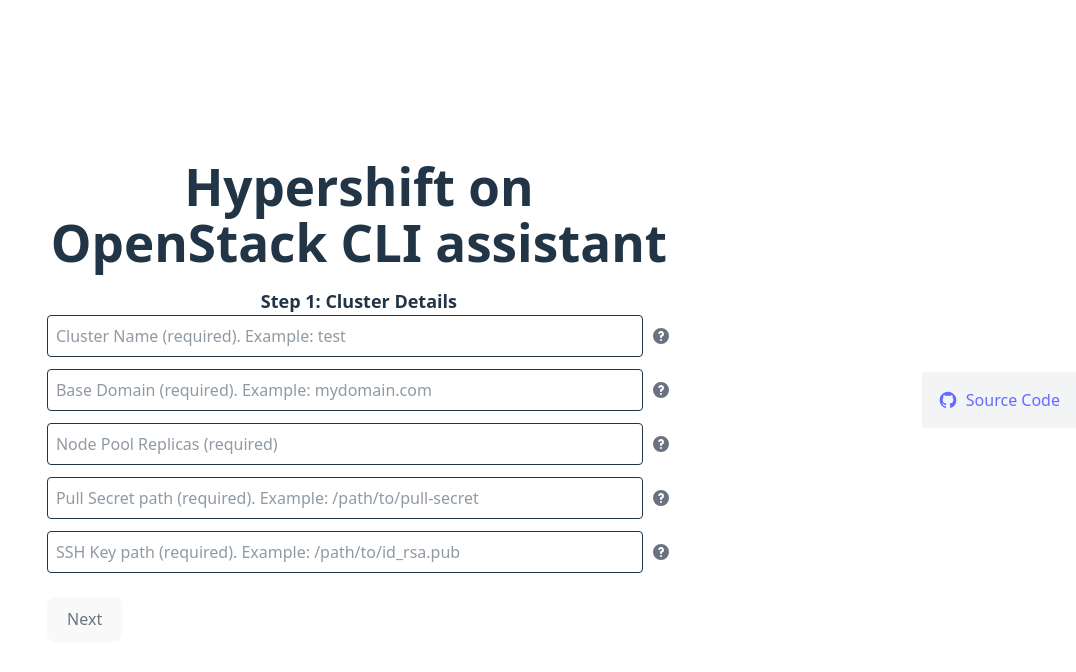
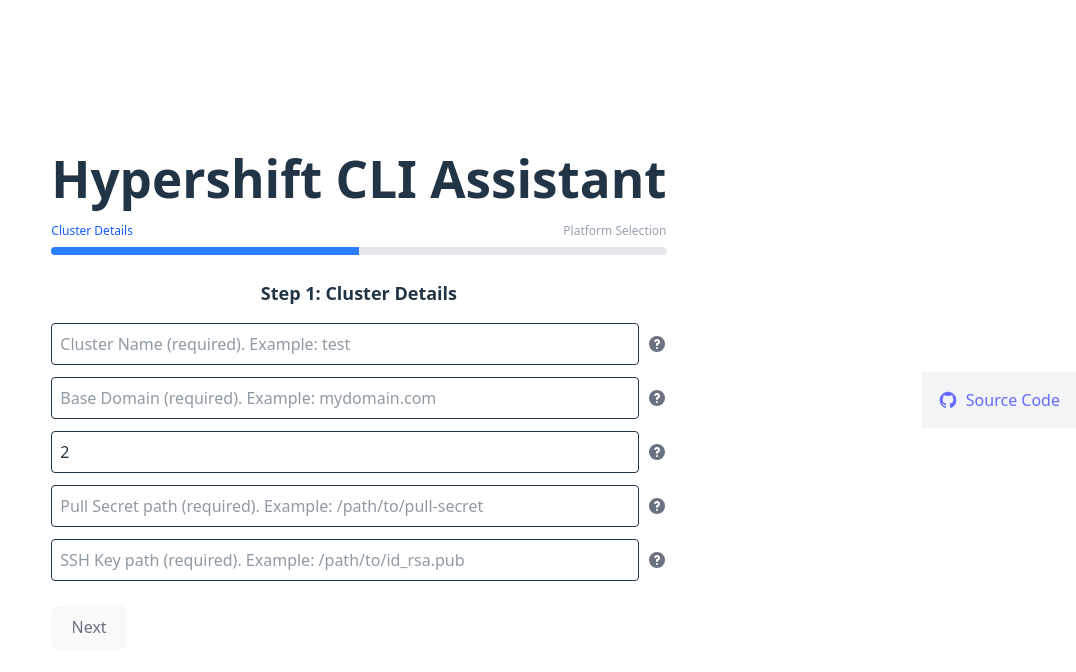
Before and after one commit to shiftstack/hcp-cli-assistant, a React (Vite) app: page / in a window 1280 px wide. Shown: the top 672 px of the page, without its empty margins (204-1280 px from the left). Built offline with nearby package versions, Linux system fonts and the light colour scheme.

Commit message:
multi platform

```diff
--- a/src/App.jsx
+++ b/src/App.jsx
@@ -1,5 +1,5 @@
 import './App.css'
-import React, { useState } from "react";
+import React, { useState, useEffect } from "react";
 
 // Reusable input with tooltip component
 const InputWithTooltip = ({ type, name, placeholder, value, onChange, required, tooltip, className = "" }) => {
@@ -36,23 +36,79 @@
   );
 };
 
+// SelectWithTooltip component
+const SelectWithTooltip = ({ name, value, onChange, options, required, tooltip }) => {
+  const [showTooltip, setShowTooltip] = useState(false);
+
+  return (
+    <div className="relative w-full mb-3">
+      <div className="flex items-center">
+        <select
+          name={name}
+          value={value}
+          onChange={onChange}
+          className="w-full p-2 border rounded"
+          required={required}
+        >
+          <option value="" disabled>Select platform</option>
+          {options.map(option => (
+            <option key={option.value} value={option.value}>
+              {option.label}
+            </option>
+          ))}
+        </select>
+        <div
+          className="ml-2 text-gray-500 cursor-help"
+          onMouseEnter={() => setShowTooltip(true)}
+          onMouseLeave={() => setShowTooltip(false)}
+        >
+          <svg xmlns="http://www.w3.org/2000/svg" className="h-5 w-5" viewBox="0 0 20 20" fill="currentColor">
+            <path fillRule="evenodd" d="M18 10a8 8 0 11-16 0 8 8 0 0116 0zm-8-3a1 1 0 00-.867.5 1 1 0 11-1.731-1A3 3 0 0113 8a3.001 3.001 0 01-2 2.83V11a1 1 0 11-2 0v-1a1 1 0 011-1 1 1 0 100-2zm0 8a1 1 0 100-2 1 1 0 000 2z" clipRule="evenodd" />
+          </svg>
+        </div>
+      </div>
+      {showTooltip && (
+        <div className="absolute right-0 z-10 p-2 mt-1 text-sm bg-gray-800 text-white rounded shadow-lg w-64">
+          {tooltip}
+        </div>
+      )}
+    </div>
+  );
+};
+
 export default function HcpCliAssistant() {
-  const steps = [
-    "Cluster Details",
-    "OpenStack Authentication",
-    "Networking",
-    "Node Configuration",
-    "Review & Generate Command"
+  // Platform config
+  const platforms = [
+    { value: "openstack", label: "OpenStack" },
+    // Future platforms can be added here
+    // { value: "aws", label: "AWS" },
+    // { value: "azure", label: "Azure" },
   ];
 
+  // Step configurations for each platform
+  const platformSteps = {
+    openstack: [
+      "OpenStack Authentication",
+      "OpenStack Networking",
+      "OpenStack Node Configuration",
+      "Review & Generate Command"
+    ],
+    // Add more platform steps as they become available
+  };
+
+  // Common initial steps
   const [step, setStep] = useState(0);
   const [copied, setCopied] = useState(false);
   const [form, setForm] = useState({
+    // Common fields
     name: "",
     baseDomain: "",
-    nodePoolReplicas: "",
+    nodePoolReplicas: "2", // Set a default value
     pullSecret: "",
     sshKey: "",
+    platform: "",
+
+    // OpenStack specific fields
     osCloudSet: true,
     openstackCredentialsFile: "",
     openstackCaCertFile: "",
@@ -63,8 +119,35 @@
     nodeAZ: "",
     nodeImageName: "",
     dnsNameservers: "",
-    additionalPorts: "",
+    additionalPorts: JSON.stringify([]),
   });
+
+  // Add this to your component
+  useEffect(() => {
+    // If we're on the platform selection step and there's only one platform available, select it automatically
+    if (step === 1 && platforms.length === 1 && !form.platform) {
+      setForm(prev => ({
+        ...prev,
+        platform: platforms[0].value
+      }));
+    }
+  }, [step, platforms.length, form.platform]);
+
+  // Get steps based on selected platform
+  const getSteps = () => {
+    const commonSteps = ["Cluster Details", "Platform Selection"];
+    if (!form.platform) return commonSteps;
+
+    // Ensure the selected platform exists in platformSteps
+    if (platformSteps[form.platform]) {
+      return [...commonSteps, ...platformSteps[form.platform]];
+    }
+
+    // Fallback if platform not found
+    return [...commonSteps, "Platform Not Supported"];
+  };
+
+  const steps = getSteps();
 
   const handleChange = (e) => {
     const { name, value, type, checked } = e.target;
@@ -76,28 +159,48 @@
 
   const isStepValid = () => {
     switch (step) {
-      case 0:
-        return form.name.trim() !== "" && form.baseDomain.trim() !== "" && form.nodePoolReplicas.trim() !== "" && form.pullSecret.trim() !== "" && form.sshKey.trim() !== "";
-      case 1:
+      case 0: // Cluster Details
+        return form.name.trim() !== "" &&
+               form.baseDomain.trim() !== "" &&
+               form.nodePoolReplicas.trim() !== "" &&
+               form.pullSecret.trim() !== "" &&
+               form.sshKey.trim() !== "";
+      case 1: // Platform Selection
+        return form.platform && form.platform.trim() !== "" && platformSteps[form.platform] !== undefined;
+      default:
+        // Platform specific validations - only if the platform is supported
+        if (form.platform === "openstack") {
+          const platformStep = step - 2; // Adjust for common steps
+
+          switch (platformStep) {
+            case 0: // OpenStack Authentication
               return form.osCloudSet || form.openstackCredentialsFile.trim() !== "";
-      case 2:
+            case 1: // OpenStack Networking
               if (form.additionalPorts) {
                 try {
                   const ports = JSON.parse(form.additionalPorts);
-            return ports.every((port) => port.networkId.trim() !== "");
+                  // Only validate ports that have a networkId entered
+                  const portsWithNetworkId = ports.filter(port => port.networkId && port.networkId.trim() !== "");
+                  return portsWithNetworkId.length === 0 ||
+                         portsWithNetworkId.every(port => port.networkId && port.networkId.trim() !== "");
                 } catch (e) {
+                  console.error("Error parsing additionalPorts:", e);
                   return false;
                 }
               }
               return true;
-      case 3:
+            case 2: // OpenStack Node Configuration
               return form.nodeFlavor.trim() !== "";
             default:
               return true;
           }
+        }
+        return false; // If the platform is not handled, validation fails
+    }
   };
 
   const generateCommand = () => {
+    if (form.platform === "openstack") {
       let cmd = `hcp create cluster openstack \
         --name ${form.name} \
         --base-domain ${form.baseDomain} \
@@ -144,8 +247,10 @@
       }
 
       if (form.additionalPorts) {
+        try {
           const ports = JSON.parse(form.additionalPorts);
-      ports.forEach((port, index) => {
+          ports.forEach((port) => {
+            if (port.networkId && port.networkId.trim() !== "") {
               let portConfig = `--openstack-node-additional-port=network-id:${port.networkId}`;
 
               if (port.vnicType) {
@@ -162,12 +267,18 @@
 
               cmd += ` \
               ${portConfig}`;
+            }
           });
+        } catch (e) {
+          console.error("Error parsing additionalPorts during command generation:", e);
+        }
       }
 
       cmd = cmd.replace(/\s+/g, ' ').trim();
+      return cmd;
+    }
 
-    return cmd;
+    return "Platform command generation not implemented";
   };
 
   const handleCopy = () => {
@@ -181,27 +292,15 @@
       setStep((prev) => Math.min(prev + 1, steps.length - 1));
     }
   };
+
   const prevStep = () => setStep((prev) => Math.max(prev - 1, 0));
 
+  // Render current step content
+  const renderStepContent = () => {
+    if (step === 0) {
+      // Cluster Details (Common for all platforms)
       return (
-    <div className="p-6 max-w-2xl mx-auto">
-      <h1 className="text-2xl font-bold mb-4">Hypershift on OpenStack CLI assistant</h1>
-      <h2 className="text-lg font-semibold">Step {step + 1}: {steps[step]}</h2>
-
-      {step === 4 ? (
-        <div className="mt-6 p-4 border rounded">
-          <h2 className="text-lg font-bold">Generated Command:</h2>
-          <pre className="p-2 bg-black text-white border rounded whitespace-pre-wrap">{generateCommand()}</pre>
-          <button
-            className={`mt-2 p-2 rounded text-white`}
-            onClick={handleCopy}
-          >
-            {copied ? "Copied!" : "Copy Command"}
-          </button>
-        </div>
-      ) : (
-        <div className="space-y-4">
-          {step === 0 && <>
+        <>
           <InputWithTooltip
             name="name"
             placeholder="Cluster Name (required). Example: test"
@@ -243,9 +342,48 @@
             required
             tooltip="Path to your SSH public key file. This key will be added to the authorized_keys on all nodes."
           />
-          </>}
-          {step === 1 && <>
-            <label className="block">
+        </>
+      );
+    } else if (step === 1) {
+      // Platform Selection
+      return (
+        <>
+          <p className="mb-4">Select the platform where you want to deploy your HyperShift cluster:</p>
+          <SelectWithTooltip
+            name="platform"
+            value={form.platform}
+            onChange={handleChange}
+            options={platforms}
+            required
+            tooltip="Select the cloud platform where you want to deploy your HyperShift cluster."
+          />
+
+          {form.platform && (
+            <div className="mt-2 p-2 bg-green-50 border border-green-200 rounded">
+              <p className="text-green-800">
+                Selected platform: <strong>{platforms.find(p => p.value === form.platform)?.label || form.platform}</strong>
+              </p>
+            </div>
+          )}
+
+          {platforms.length === 1 && (
+            <div className="mt-4 p-3 bg-blue-50 border border-blue-200 rounded text-blue-800">
+              <p>
+                <strong>Note:</strong> Currently only OpenStack is supported. More platforms will be added in future updates.
+              </p>
+            </div>
+          )}
+        </>
+      );
+    } else if (form.platform === "openstack") {
+      // OpenStack specific steps
+      const platformStep = step - 2; // Adjust for common steps
+
+      switch (platformStep) {
+        case 0: // OpenStack Authentication
+          return (
+            <>
+              <label className="block mb-4">
                 <input
                   type="checkbox"
                   name="osCloudSet"
@@ -271,9 +409,10 @@
               {!form.osCloudSet && (
                 <InputWithTooltip
                   name="openstackCredentialsFile"
-                placeholder="OpenStack Credentials File (optional). Example: /path/to/clouds.yaml"
+                  placeholder="OpenStack Credentials File (required). Example: /path/to/clouds.yaml"
                   value={form.openstackCredentialsFile}
                   onChange={handleChange}
+                  required={!form.osCloudSet}
                   tooltip="Path to your OpenStack clouds.yaml file containing your authentication credentials."
                 />
               )}
@@ -293,9 +432,10 @@
                 onChange={handleChange}
                 tooltip="Path to a CA certificate file if your OpenStack environment uses a self-signed certificate."
               />
-          </>}
-
-          {step === 2 && (
+            </>
+          );
+        case 1: // OpenStack Networking
+          return (
             <>
               <InputWithTooltip
                 name="externalNetworkId"
@@ -321,7 +461,7 @@
                 tooltip="Comma-separated list of DNS nameservers to use for the cluster's subnet."
               />
 
-              {/* Additional ports section remains the same */}
+              {/* Additional ports section */}
               <div className="mt-4">
                 <h3 className="font-semibold mb-2">
                   Additional Nodepool Ports (optional)
@@ -345,12 +485,16 @@
                       <span className="font-medium">Port {index + 1}</span>
                       <button
                         onClick={() => {
+                          try {
                             const ports = JSON.parse(form.additionalPorts);
                             ports.splice(index, 1);
                             setForm({
                               ...form,
                               additionalPorts: JSON.stringify(ports)
                             });
+                          } catch (e) {
+                            console.error("Error removing port:", e);
+                          }
                         }}
                         className="px-2 py-1 bg-red-500 text-white rounded"
                       >
@@ -364,12 +508,16 @@
                           type="text"
                           value={port.networkId || ""}
                           onChange={(e) => {
+                            try {
                               const ports = JSON.parse(form.additionalPorts);
                               ports[index].networkId = e.target.value;
                               setForm({
                                 ...form,
                                 additionalPorts: JSON.stringify(ports)
                               });
+                            } catch (e) {
+                              console.error("Error updating port networkId:", e);
+                            }
                           }}
                           className="w-full p-2 border rounded"
                           required
@@ -381,12 +529,16 @@
                           type="text"
                           value={port.vnicType || ""}
                           onChange={(e) => {
+                            try {
                               const ports = JSON.parse(form.additionalPorts);
                               ports[index].vnicType = e.target.value;
                               setForm({
                                 ...form,
                                 additionalPorts: JSON.stringify(ports)
                               });
+                            } catch (e) {
+                              console.error("Error updating port vnicType:", e);
+                            }
                           }}
                           className="w-full p-2 border rounded"
                         />
@@ -397,12 +549,16 @@
                           type="text"
                           value={port.addressPairs || ""}
                           onChange={(e) => {
+                            try {
                               const ports = JSON.parse(form.additionalPorts);
                               ports[index].addressPairs = e.target.value;
                               setForm({
                                 ...form,
                                 additionalPorts: JSON.stringify(ports)
                               });
+                            } catch (e) {
+                              console.error("Error updating port addressPairs:", e);
+                            }
                           }}
                           className="w-full p-2 border rounded"
                           placeholder="ip_address=mac_address,ip_address=mac_address"
@@ -414,12 +570,16 @@
                             type="checkbox"
                             checked={port.disablePortSecurity || false}
                             onChange={(e) => {
+                              try {
                                 const ports = JSON.parse(form.additionalPorts);
                                 ports[index].disablePortSecurity = e.target.checked;
                                 setForm({
                                   ...form,
                                   additionalPorts: JSON.stringify(ports)
                                 });
+                              } catch (e) {
+                                console.error("Error updating port security:", e);
+                              }
                             }}
                             className="mr-2"
                           />
@@ -431,12 +591,21 @@
                 ))}
                 <button
                   onClick={() => {
+                    try {
                       const ports = form.additionalPorts ? JSON.parse(form.additionalPorts) : [];
                       ports.push({ networkId: "" });
                       setForm({
                         ...form,
                         additionalPorts: JSON.stringify(ports)
                       });
+                    } catch (e) {
+                      console.error("Error adding new port:", e);
+                      // Initialize with empty array if parsing fails
+                      setForm({
+                        ...form,
+                        additionalPorts: JSON.stringify([{ networkId: "" }])
+                      });
+                    }
                   }}
                   className="mt-2 px-3 py-2 bg-green-500 text-white rounded"
                 >
@@ -444,9 +613,10 @@
                 </button>
               </div>
             </>
-          )}
-
-          {step === 3 && <>
+          );
+        case 2: // OpenStack Node Configuration
+          return (
+            <>
               <InputWithTooltip
                 name="nodeFlavor"
                 placeholder="Flavor name for the Nodepool (Required)"
@@ -471,13 +641,82 @@
                 onChange={handleChange}
                 tooltip="The name of the RHCOS image in Glance to use for the worker nodes. If not specified, the installer will use the latest available RHCOS image."
               />
-          </>}
+            </>
+          );
+        case 3: // Review & Generate Command (final step for OpenStack)
+          return (
+            <div className="mt-6 p-4 border rounded">
+              <h2 className="text-lg font-bold">Generated Command:</h2>
+              <pre className="p-2 bg-black text-white border rounded whitespace-pre-wrap">{generateCommand()}</pre>
+              <button
+                className="mt-2 p-2 rounded bg-blue-500 text-white"
+                onClick={handleCopy}
+              >
+                {copied ? "Copied!" : "Copy Command"}
+              </button>
             </div>
-      )}
+          );
+        default:
+          return (
+            <div className="p-4 bg-yellow-100 border border-yellow-400 rounded">
+              <p>Unknown step for the OpenStack platform. Please go back and try again.</p>
+            </div>
+          );
+      }
+    } else if (form.platform) {
+      // For any platform that is selected but not implemented
+      return (
+        <div className="p-4 bg-yellow-100 border border-yellow-400 rounded">
+          <p>Support for the {form.platform} platform is coming soon!</p>
+        </div>
+      );
+    }
+
+    return null;
+  };
+
+  // Determine if we're on the final review step
+  const isFinalStep = step === steps.length - 1;
+
+  return (
+    <div className="p-6 max-w-2xl mx-auto">
+      <h1 className="text-2xl font-bold mb-4">Hypershift CLI Assistant</h1>
+
+      {/* Progress bar */}
+      <div className="mb-6">
+        <div className="flex mb-2 justify-between">
+          {steps.map((stepName, idx) => (
+            <div
+              key={idx}
+              className={`text-xs ${idx <= step ? 'text-blue-600' : 'text-gray-400'}`}
+              style={{ width: `${100 / steps.length}%`, textAlign: idx === 0 ? 'left' : idx === steps.length - 1 ? 'right' : 'center' }}
+            >
+              {stepName}
+            </div>
+          ))}
+        </div>
+        <div className="overflow-hidden h-2 mb-4 text-xs flex rounded bg-gray-200">
+          <div style={{ width: `${((step + 1) / steps.length) * 100}%` }} className="shadow-none flex flex-col text-center whitespace-nowrap text-white justify-center bg-blue-500"></div>
+        </div>
+      </div>
+
+      <h2 className="text-lg font-semibold mb-4">Step {step + 1}: {steps[step]}</h2>
+
+      <div className="space-y-4">
+        {renderStepContent()}
+      </div>
 
       <div className="mt-6 flex justify-between">
         {step > 0 && <button onClick={prevStep} className="p-2 bg-gray-500 text-white rounded">Previous</button>}
-        {step < steps.length - 1 && <button onClick={nextStep} disabled={!isStepValid()} className={`p-2 rounded ${isStepValid() ? "bg-blue-500 text-white" : "bg-gray-300 text-gray-500 cursor-not-allowed"}`}>Next</button>}
+        {!isFinalStep && (
+          <button
+            onClick={nextStep}
+            disabled={!isStepValid()}
+            className={`p-2 rounded ${isStepValid() ? "bg-blue-500 text-white" : "bg-gray-300 text-gray-500 cursor-not-allowed"}`}
+          >
+            Next
+          </button>
+        )}
       </div>
     </div>
   );
```
Lines whose indentation alone changed are shown as unchanged.
